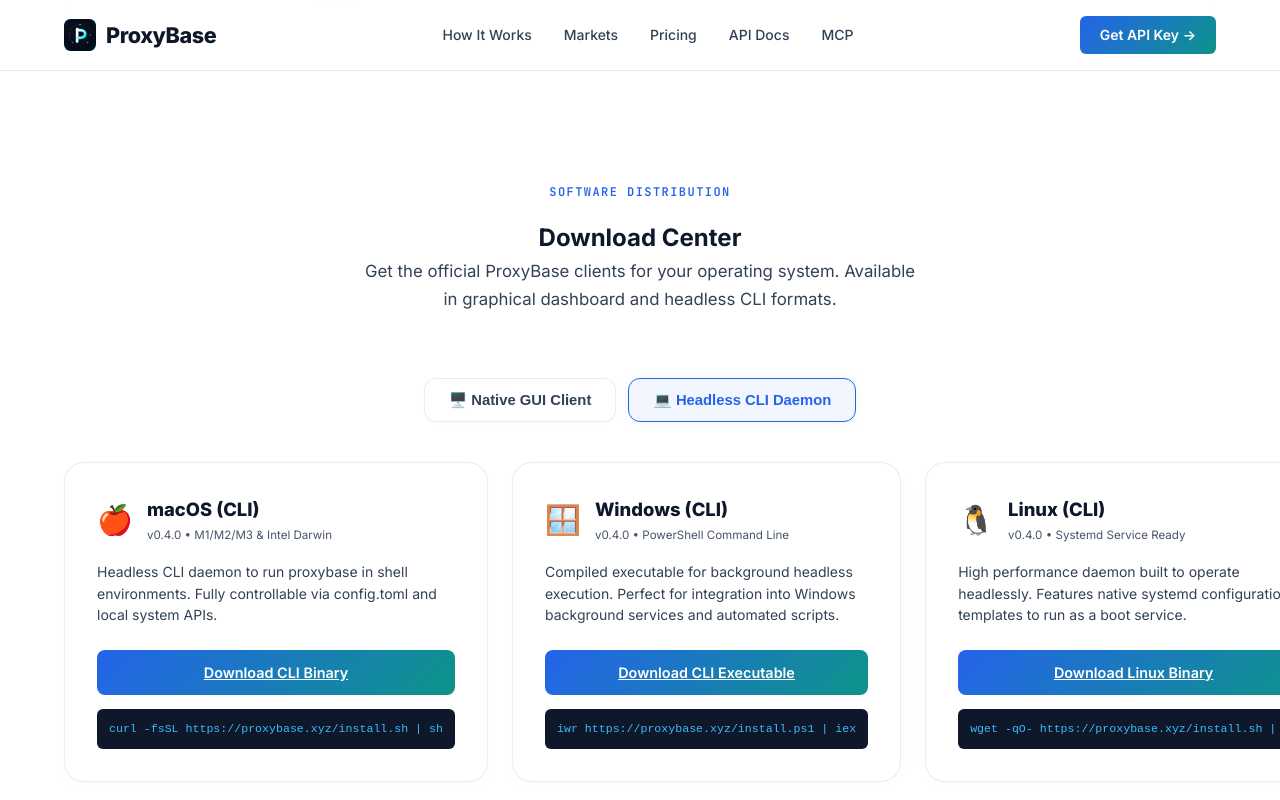
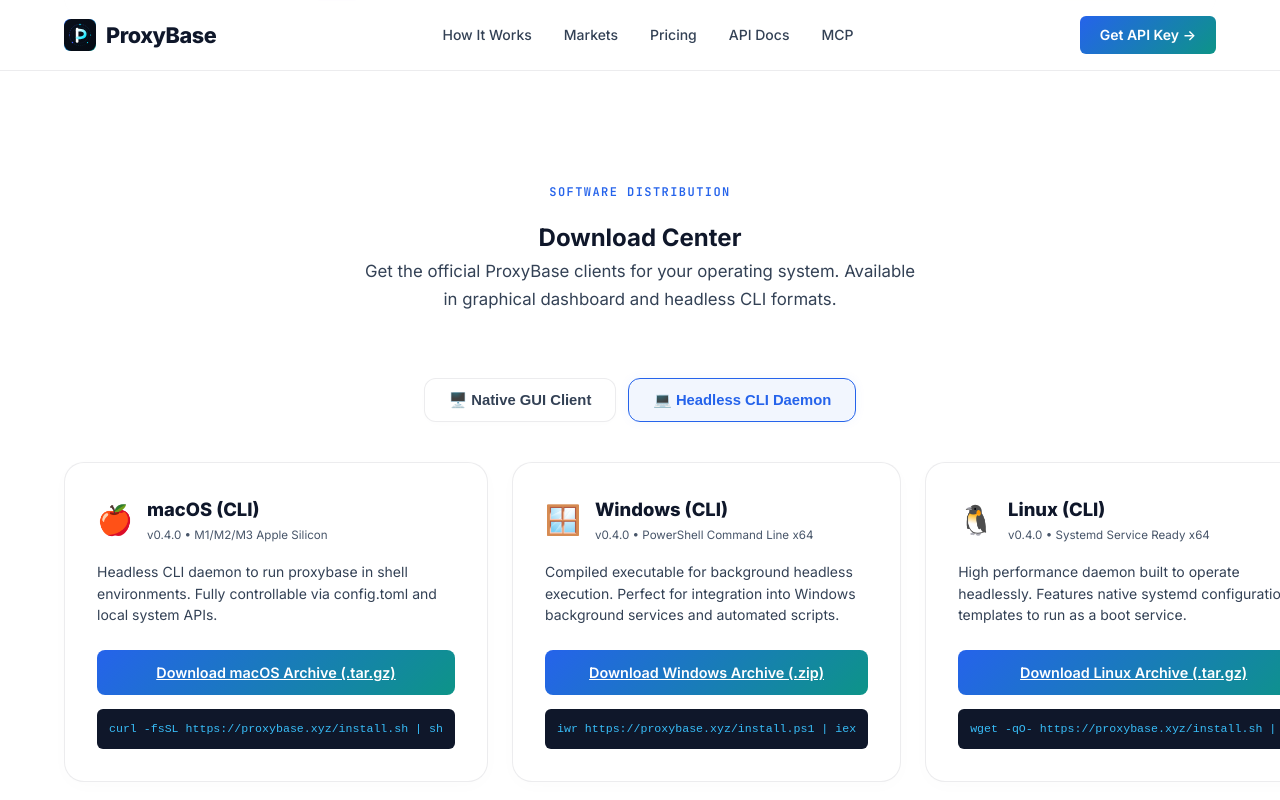
Before and after one commit to proxybasehq/proxybase-landing, a Next.js app: page /markets in a window 1280 px wide. Both pictures are taken after a click on the button "💻 Headless CLI Daemon". Shown: the part 2749-3549 px from the top of the page. Built offline with nearby package versions, Linux system fonts and the light colour scheme.

Commit message:
fix links for the cli

```diff
--- a/app/markets/page.js
+++ b/app/markets/page.js
@@ -282,15 +282,15 @@ export default function MarketsPage() {
                                 <span className="os-icon">🍎</span>
                                 <div>
                                     <h3>macOS (CLI)</h3>
-                                    <p className="os-version">v0.4.0 • M1/M2/M3 & Intel Darwin</p>
+                                    <p className="os-version">v0.4.0 • M1/M2/M3 Apple Silicon</p>
                                 </div>
                             </div>
                             <p className="os-desc">Headless CLI daemon to run proxybase in shell environments. Fully controllable via config.toml and local system APIs.</p>
                             <a
-                                href="https://github.com/proxybasehq/proxybase-cli/releases/latest/download/proxybase-cli-macos-universal"
+                                href="https://github.com/proxybasehq/proxybase-cli/releases/latest/download/proxybase-cli-aarch64-apple-darwin.tar.gz"
                                 className="btn-download"
                             >
-                                Download CLI Binary
+                                Download macOS Archive (.tar.gz)
                             </a>
                             <div className="cli-install-cmd">
                                 <code>curl -fsSL https://proxybase.xyz/install.sh | sh</code>
@@ -302,15 +302,15 @@ export default function MarketsPage() {
                                 <span className="os-icon">🪟</span>
                                 <div>
                                     <h3>Windows (CLI)</h3>
-                                    <p className="os-version">v0.4.0 • PowerShell Command Line</p>
+                                    <p className="os-version">v0.4.0 • PowerShell Command Line x64</p>
                                 </div>
                             </div>
                             <p className="os-desc">Compiled executable for background headless execution. Perfect for integration into Windows background services and automated scripts.</p>
                             <a
-                                href="https://github.com/proxybasehq/proxybase-cli/releases/latest/download/proxybase-cli-windows-amd64.exe"
+                                href="https://github.com/proxybasehq/proxybase-cli/releases/latest/download/proxybase-cli-x86_64-pc-windows-msvc.zip"
                                 className="btn-download"
                             >
-                                Download CLI Executable
+                                Download Windows Archive (.zip)
                             </a>
                             <div className="cli-install-cmd">
                                 <code>iwr https://proxybase.xyz/install.ps1 | iex</code>
@@ -322,15 +322,15 @@ export default function MarketsPage() {
                                 <span className="os-icon">🐧</span>
                                 <div>
                                     <h3>Linux (CLI)</h3>
-                                    <p className="os-version">v0.4.0 • Systemd Service Ready</p>
+                                    <p className="os-version">v0.4.0 • Systemd Service Ready x64</p>
                                 </div>
                             </div>
                             <p className="os-desc">High performance daemon built to operate headlessly. Features native systemd configuration templates to run as a boot service.</p>
                             <a
-                                href="https://github.com/proxybasehq/proxybase-cli/releases/latest/download/proxybase-cli-linux-amd64"
+                                href="https://github.com/proxybasehq/proxybase-cli/releases/latest/download/proxybase-cli-x86_64-unknown-linux-gnu.tar.gz"
                                 className="btn-download"
                             >
-                                Download Linux Binary
+                                Download Linux Archive (.tar.gz)
                             </a>
                             <div className="cli-install-cmd">
                                 <code>wget -qO- https://proxybase.xyz/install.sh | sh</code>
```
Also changed, not shown: 2 other files (tests, documents, lock files or other folders).
